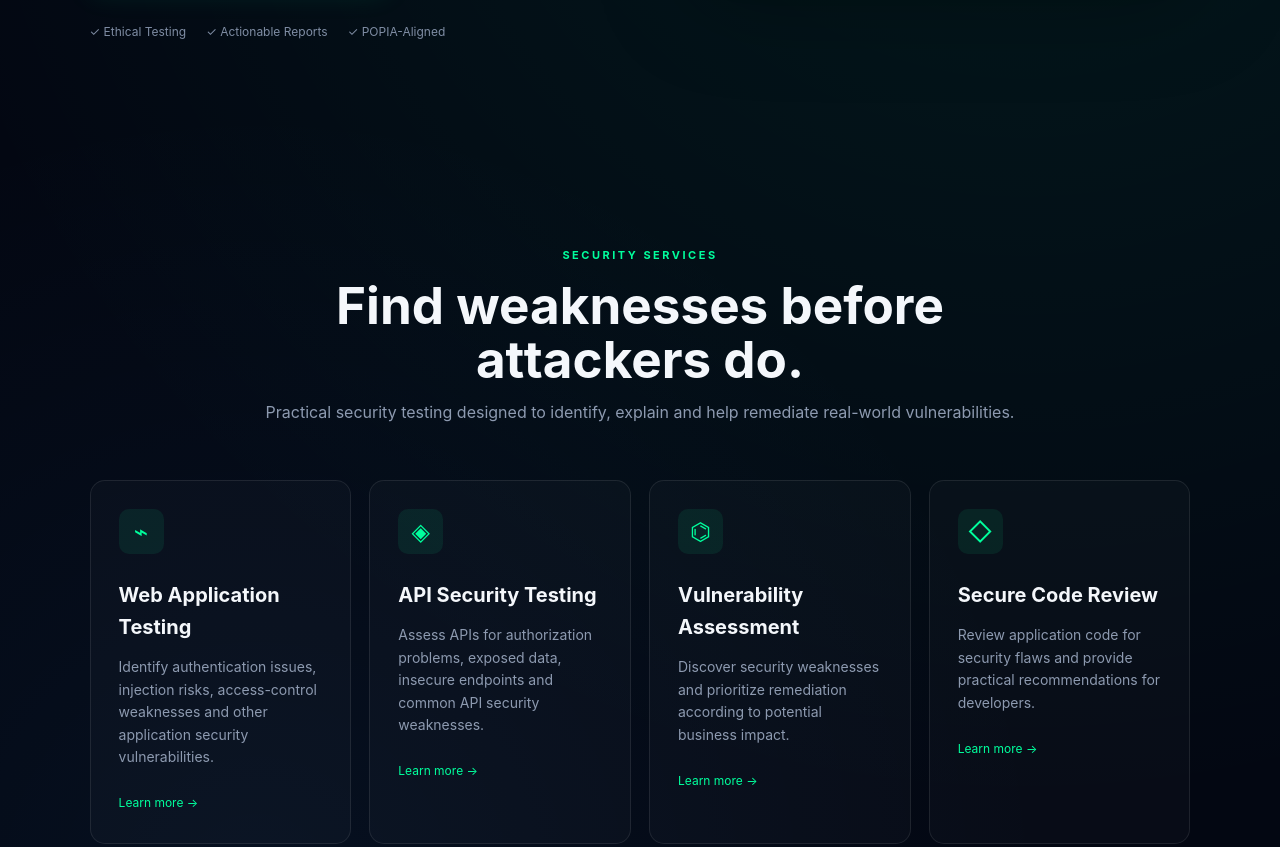
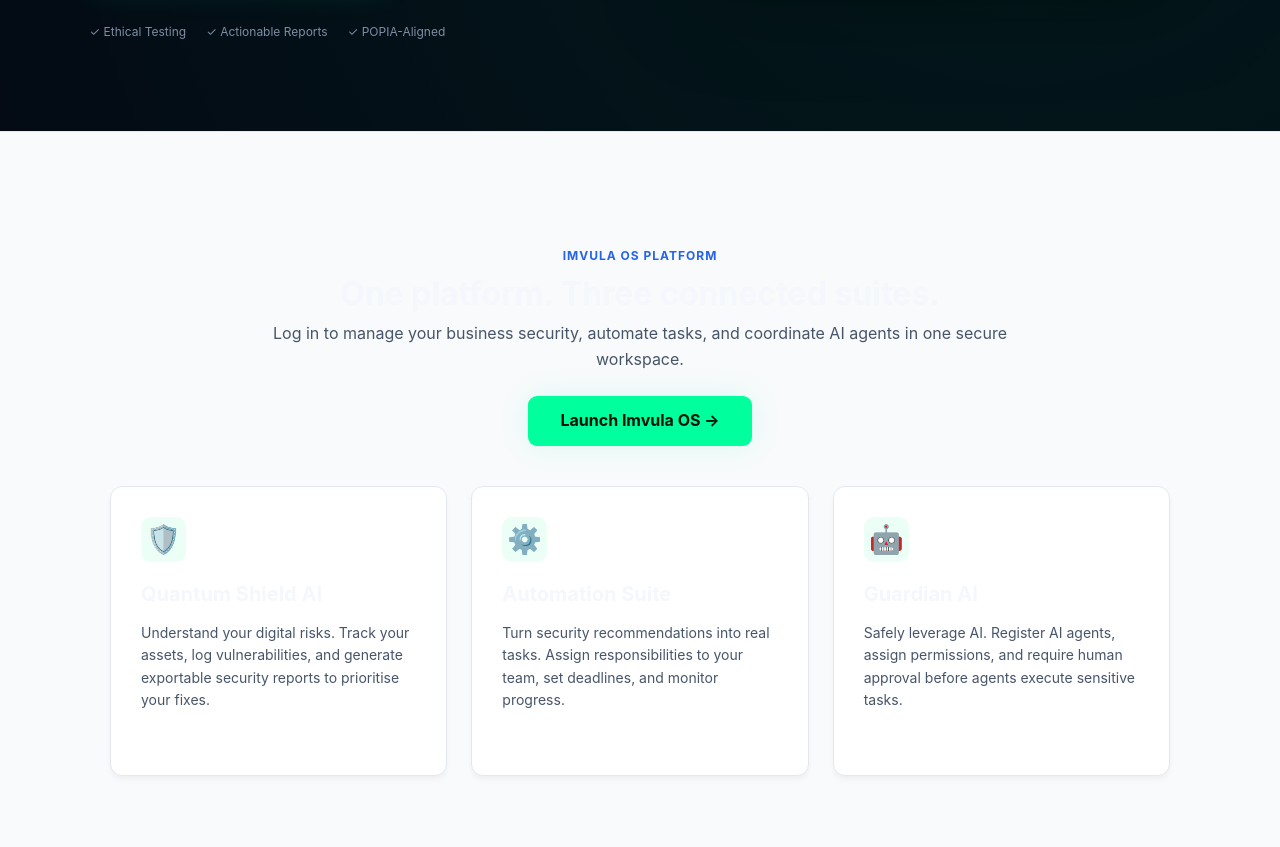
Before and after one commit to zithaewarty-11/imvulalabs.github.io, a plain HTML site: page index.html in a window 1280 px wide. Shown: the part 740-1587 px from the top of the page. Drawn offline with Linux system fonts and the light colour scheme.

Commit message:
Marketing: Add Imvula OS platform section to homepage

```diff
--- a/index.html
+++ b/index.html
@@ -15,6 +15,7 @@
     </a>
     <button class="menu-toggle" id="menuToggle" aria-label="Open navigation">☰</button>
     <nav id="navMenu">
+        <a href="#platform" style="font-weight: 700; color: #2563eb;">Platform</a>
         <a href="#services">Services</a>
         <a href="#ai-security">AI Security</a>
         <a href="#process">Process</a>
@@ -54,6 +55,36 @@
         </div>
     </div>
 </section>
+
+<section id="platform" class="section" style="background: #f8fafc; border-top: 1px solid #e2e8f0; border-bottom: 1px solid #e2e8f0;">
+    <div class="section-heading" style="text-align: center; max-width: 800px; margin: 0 auto 40px;">
+        <span class="eyebrow" style="color: #2563eb; font-weight: 700; letter-spacing: 1px; font-size: 12px;">IMVULA OS PLATFORM</span>
+        <h2 style="font-size: 32px; margin: 10px 0;">One platform. Three connected suites.</h2>
+        <p style="font-size: 16px; color: #475569; margin-bottom: 24px;">Log in to manage your business security, automate tasks, and coordinate AI agents in one secure workspace.</p>
+        <a href="pages/login.html" class="btn primary" style="display: inline-block; padding: 12px 32px; font-size: 16px;">Launch Imvula OS →</a>
+    </div>
+
+    <div class="service-grid" style="display: grid; grid-template-columns: repeat(auto-fit, minmax(280px, 1fr)); gap: 24px; max-width: 1100px; margin: 0 auto; padding: 0 20px;">
+        <article class="service-card" style="background: white; padding: 30px; border-radius: 12px; border: 1px solid #e2e8f0; box-shadow: 0 4px 6px -1px rgba(0,0,0,0.05);">
+            <div class="service-icon" style="font-size: 28px; color: #2563eb; margin-bottom: 16px;">🛡️</div>
+            <h3 style="font-size: 20px; margin-bottom: 12px;">Quantum Shield AI</h3>
+            <p style="color: #475569; font-size: 14px; line-height: 1.6;">Understand your digital risks. Track your assets, log vulnerabilities, and generate exportable security reports to prioritise your fixes.</p>
+        </article>
+
+        <article class="service-card" style="background: white; padding: 30px; border-radius: 12px; border: 1px solid #e2e8f0; box-shadow: 0 4px 6px -1px rgba(0,0,0,0.05);">
+            <div class="service-icon" style="font-size: 28px; color: #2563eb; margin-bottom: 16px;">⚙️</div>
+            <h3 style="font-size: 20px; margin-bottom: 12px;">Automation Suite</h3>
+            <p style="color: #475569; font-size: 14px; line-height: 1.6;">Turn security recommendations into real tasks. Assign responsibilities to your team, set deadlines, and monitor progress.</p>
+        </article>
+
+        <article class="service-card" style="background: white; padding: 30px; border-radius: 12px; border: 1px solid #e2e8f0; box-shadow: 0 4px 6px -1px rgba(0,0,0,0.05);">
+            <div class="service-icon" style="font-size: 28px; color: #2563eb; margin-bottom: 16px;">🤖</div>
+            <h3 style="font-size: 20px; margin-bottom: 12px;">Guardian AI</h3>
+            <p style="color: #475569; font-size: 14px; line-height: 1.6;">Safely leverage AI. Register AI agents, assign permissions, and require human approval before agents execute sensitive tasks.</p>
+        </article>
+    </div>
+</section>
+
 <section id="services" class="section">
     <div class="section-heading">
         <span class="eyebrow">SECURITY SERVICES</span>
```
